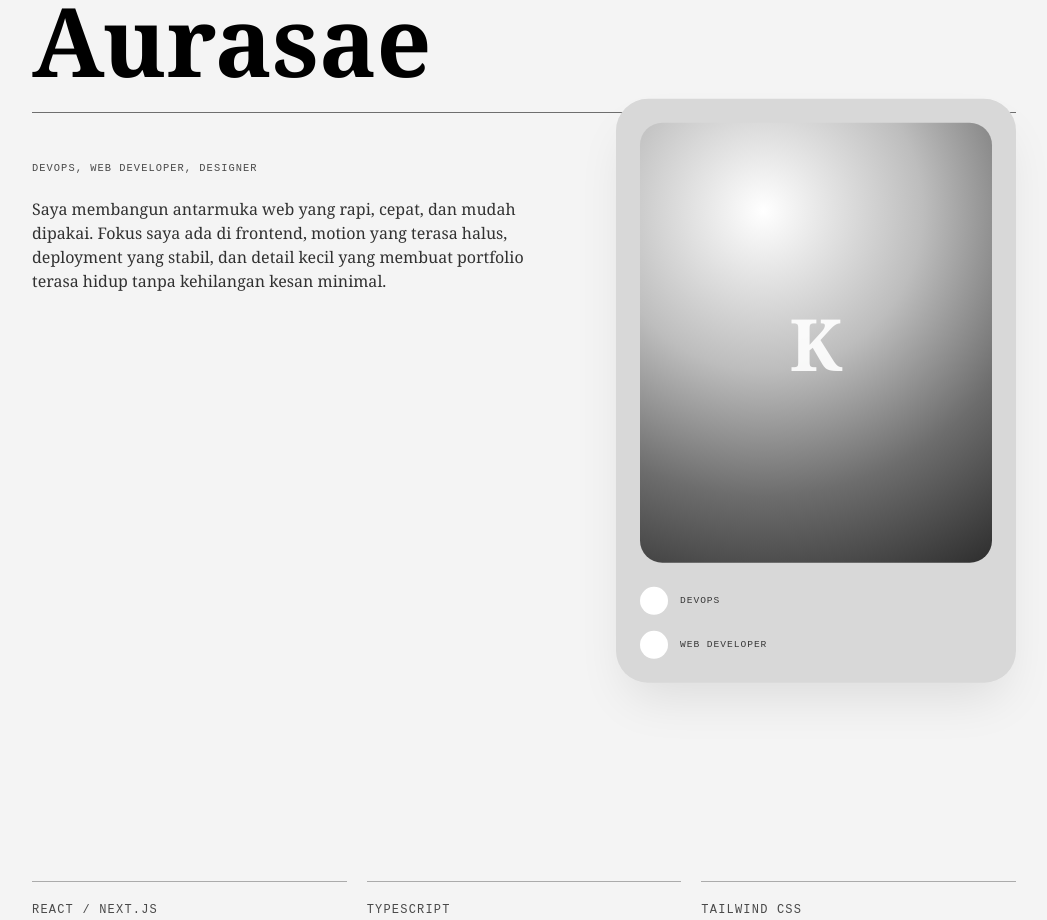
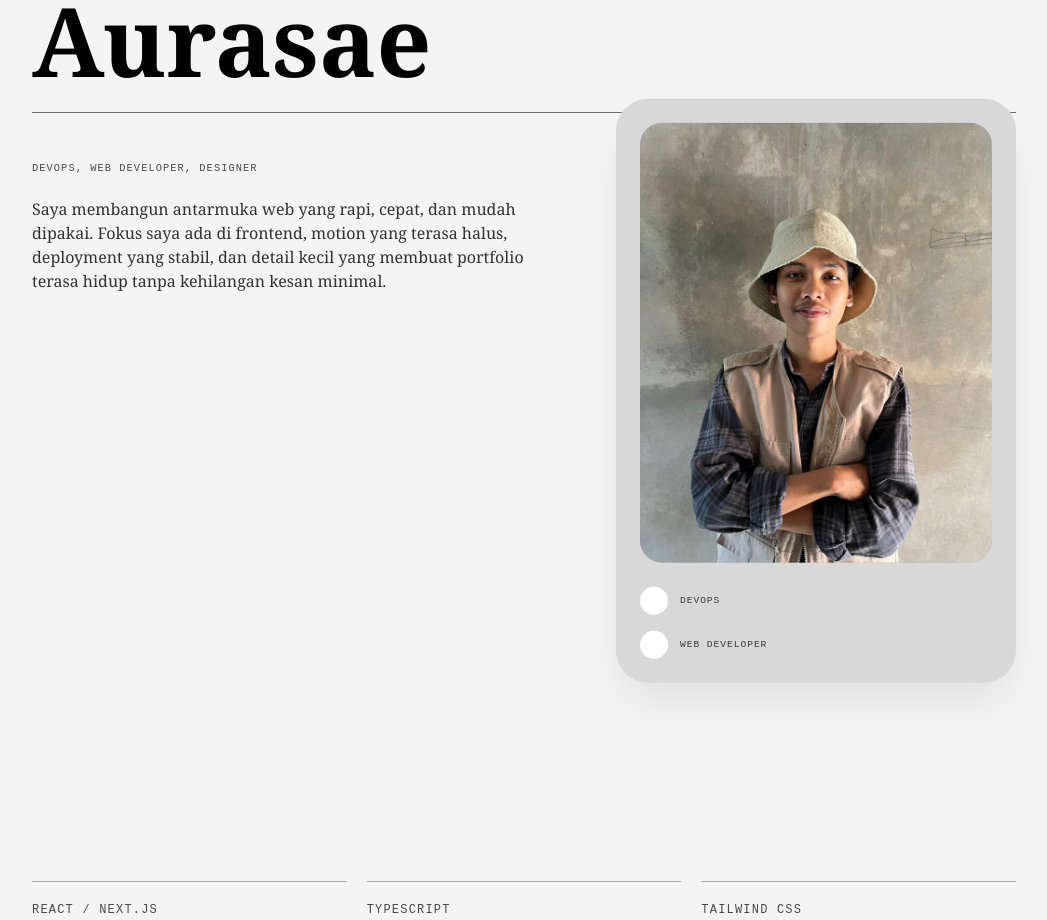
Before and after one commit to kinzx/kinaraurasae.porto, a Next.js app: page / in a window 1280 px wide. Shown: the part 1000-1920 px from the top of the page, without its empty margins (208-1255 px from the left). Built offline with nearby package versions, Linux system fonts and the light colour scheme.

Commit message:
feat: add AboutSection component with profile image and project showcase

```diff
--- a/components/AboutSection.tsx
+++ b/components/AboutSection.tsx
@@ -1,6 +1,7 @@
 'use client';
 
 import { motion, useScroll, useTransform } from 'framer-motion';
+import Image from 'next/image';
 import { useRef } from 'react';
 
 const skills = ['React / Next.js', 'TypeScript', 'Tailwind CSS', 'Framer Motion', 'Docker', 'CI/CD'];
@@ -59,8 +60,15 @@ export function AboutSection() {
               style={{ y: cardY }}
               className="rounded-[2rem] bg-[#d8d8d8] p-6 shadow-2xl shadow-black/10"
             >
-              <div className="grid aspect-[4/5] place-items-center rounded-[1.4rem] bg-[radial-gradient(circle_at_35%_20%,#ffffff,#bdbdbd_38%,#6d6d6d_68%,#2d2d2d)]">
-                <span className="font-serif text-7xl font-bold text-white/90">K</span>
+              <div className="relative aspect-[4/5] overflow-hidden rounded-[1.4rem] bg-[#bdbdbd]">
+                <Image
+                  src="/kinar-profile.jpg"
+                  alt="Kinar Aurasae"
+                  fill
+                  priority
+                  sizes="(min-width: 1024px) 25rem, 90vw"
+                  className="object-cover object-top"
+                />
               </div>
               <div className="mt-6 grid gap-4">
                 {roles.slice(0, 2).map((role) => (
```
Also changed, not shown: public/kinar-profile.jpg (added).
